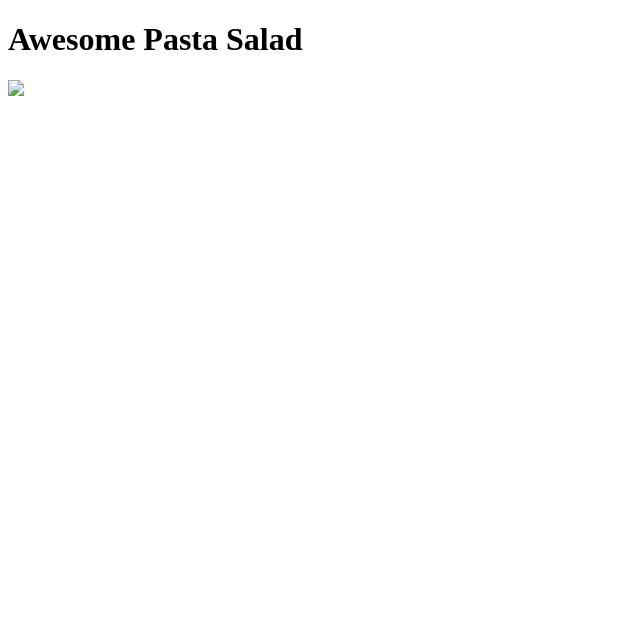
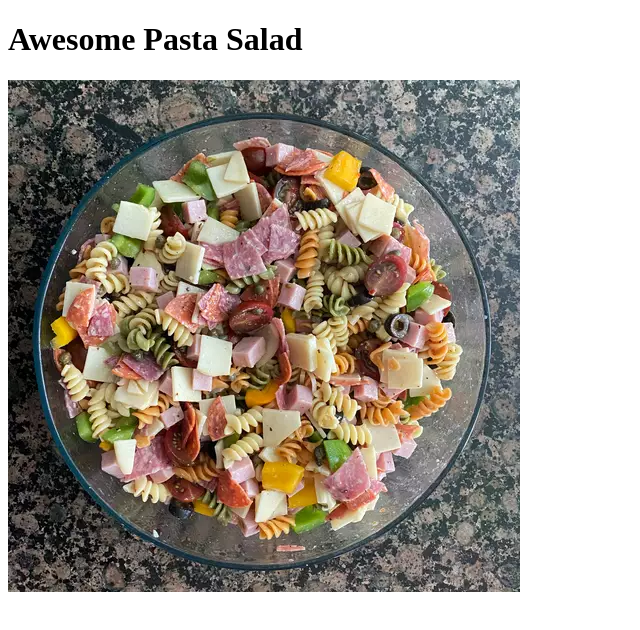
Before and after one commit to hyperionao/odin-recipes, a plain HTML site: page recipes/pasta_salad.html in a window 1280 px wide. Shown: the whole page, without its empty margins (0-640 px from the left). Drawn offline with Linux system fonts and the light colour scheme.

Commit message:
Adding an extra dot to the pasta_salad reference in the anchor, confused by this

```diff
--- a/recipes/pasta_salad.html
+++ b/recipes/pasta_salad.html
@@ -7,6 +7,6 @@
 </head>
 <body>
     <h1>Awesome Pasta Salad</h1>
-    <img src="./images/image.webp">
+    <img src="../images/image.webp">
 </body>
 </html>
```
